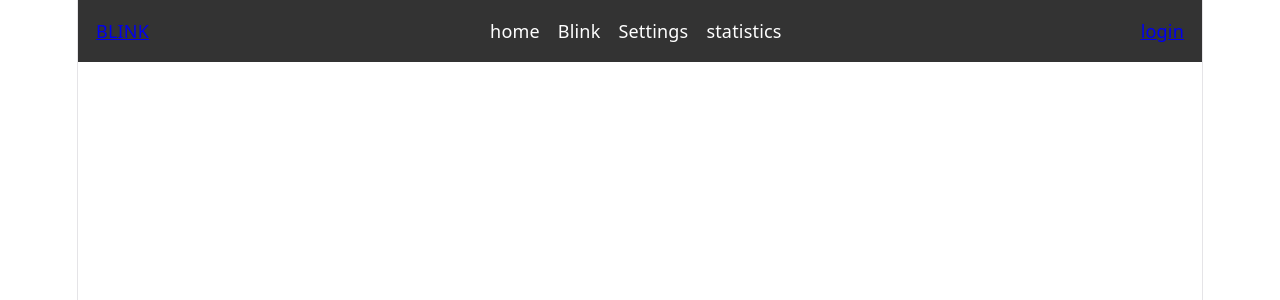
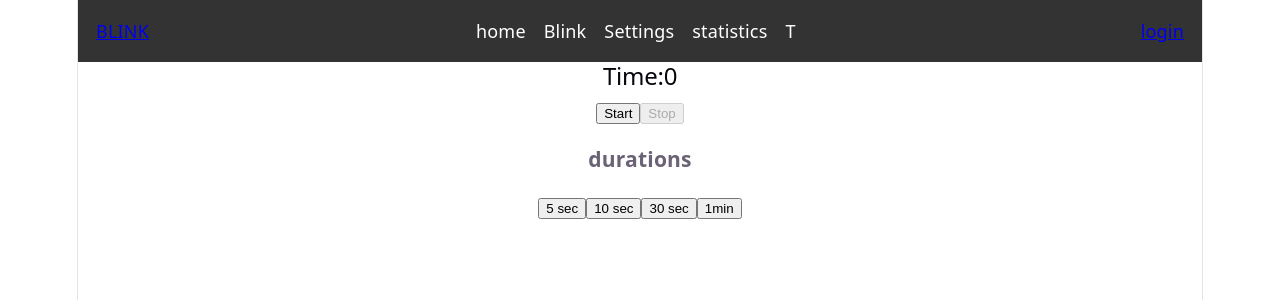
Before and after one commit to gob112/blinkappFrontend, a React app: page /timer in a window 1280 px wide. Shown: the top 300 px of the page. Built offline with nearby package versions, Linux system fonts and the light colour scheme; the HTML template or start-up script is replaced by a standard one.

Commit message:
added timer component

```diff
--- a/src/App.jsx
+++ b/src/App.jsx
@@ -7,6 +7,7 @@ import BlinkDetection from './components/BlinkDetection'
 import Stats from './components/Stats'
 import Settings from './components/Settings'
 import NavBar from './components/NavBar'
+import Timer from './components/Timer'
 import {BrowserRouter as Router, Route, Routes} from 'react-router-dom';
 
 function App() {
@@ -20,6 +21,7 @@ function App() {
           <Route path="/" element={<h1>homepage</h1>} />
           <Route path="/stats" element={<Stats />} />
           <Route path="/settings" element={<Settings />} />
+          <Route path="/timer" element={<Timer />} />
         </Routes>
       </Router>
     </div>
--- a/src/components/NavBar.jsx
+++ b/src/components/NavBar.jsx
@@ -23,6 +23,9 @@ const NavBar = () => {
                     <li>
                         <a href='/stats'>statistics</a>
                     </li>
+                    <li>
+                        <a href='/timer'>T</a>
+                    </li>
                 </ul>
             </div>
 
--- /dev/null
+++ b/src/components/Timer.jsx
@@ -0,0 +1,54 @@
+import { useEffect, useState, useRef } from "react"
+
+
+
+const Timer = () =>{
+    const [time, setTime] = useState(0);
+    const [start, setStart] = useState(false);
+    const intervalRef = useRef(null);
+    const [duration, setDuration] = useState(0);
+
+
+    useEffect(()=>{
+        if (start) {
+
+            intervalRef.current= setInterval(()=>{
+
+                setTime(prevTime => {
+                    if (prevTime <= 1000) {
+                        // Stop when less than or equal to 1 second left
+                        clearInterval(intervalRef.current);
+                        setStart(false);
+                        return 0; // Set exactly 0
+                    }
+                    return prevTime - 1000;
+                    });
+            },1000);
+        }else{
+            clearInterval(intervalRef.current);
+            setTime(duration);
+        }
+
+        return () => {
+            clearInterval(intervalRef.current);
+        }
+
+    },[start,duration]);
+
+
+return(
+    <div>
+        <h2>Time:{time/1000}</h2>
+        <button onClick={() => setStart(true)} disabled={start}>Start</button>
+      <button onClick={() => setStart(false)} disabled={!start}>Stop</button>
+      <h3>durations</h3>
+       <button onClick={()=>setDuration(5000)} >5 sec</button>
+      <button onClick={()=>setDuration(10000)} >10 sec</button>
+         <button onClick={()=>setDuration(30000)} >30 sec</button>
+         <button onClick={()=>setDuration(60000)} >1min</button>
+
+    </div>
+);
+}
+
+export default Timer;
```
